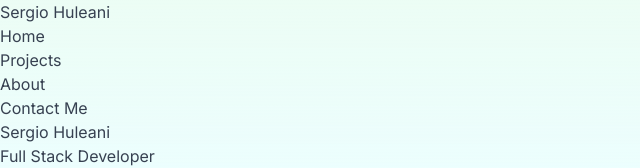
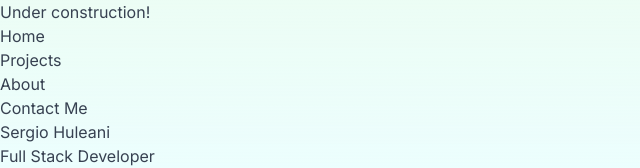
Before and after one commit to skudz96/portfolio-website, a Next.js app: page / in a window 1280 px wide. Shown: the top 168 px of the page, without its empty margins (0-640 px from the left). Built offline with nearby package versions, Linux system fonts and the light colour scheme.

Commit message:
checking deployment updates from pushes

```diff
--- a/src/app/layout.tsx
+++ b/src/app/layout.tsx
@@ -23,7 +23,7 @@ export default function RootLayout({
           <header className=" text-black p-4">
             <nav className="container mx-auto flex justify-between items-center">
               <Link href="/" className="text-xl font-bold">
-                Sergio Huleani
+                Under construction!
               </Link>
               <ul className="flex space-x-4">
                 <li>
```
